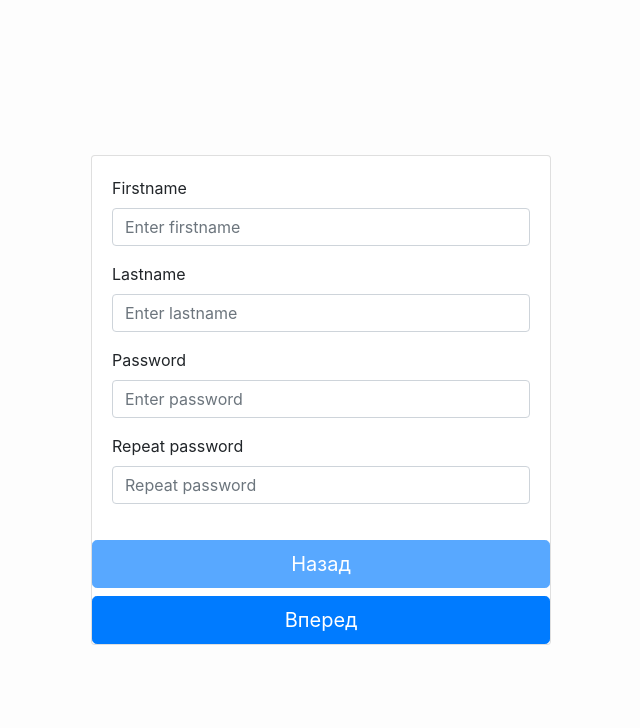
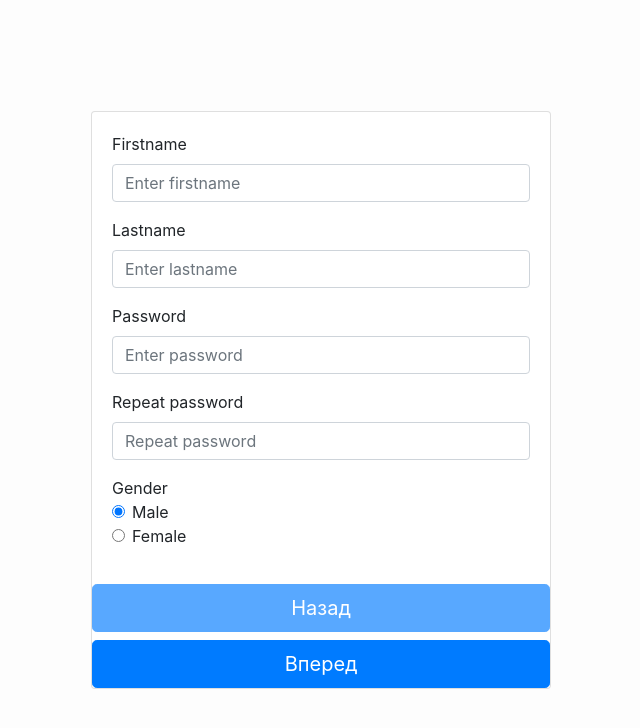
Before and after one commit to ReactWarriors/reactwarriors-form-task, a React (Create React App) app: page / in a window 1280 px wide. Shown: the top 728 px of the page, without its empty margins (319-959 px from the left). Built offline with nearby package versions, Linux system fonts and the light colour scheme.

Commit message:
Made last page

```diff
--- a/src/components/App.jsx
+++ b/src/components/App.jsx
@@ -2,25 +2,31 @@ import React from "react";
 import FirstPage from "./Pages/FirstPage";
 import SecondPage from "./Pages/SecondPage";
 import ThirdPage from "./Pages/ThirdPage";
-import StepButtons from "./StepButtons";
+import FinishPage from "./Pages/FinishPage";
+import countries from "../data/countries";
+import cities from "../data/cities";
 
 export default class App extends React.Component {
   constructor() {
     super();
     this.state = {
       page: 1,
+      country: null,
+      city: null,
       values: {
         firstname: "",
         lastname: "",
         password: "",
         email: "",
         mobile: "",
-        avatar: ""
+        avatar: "",
+        gender: "male"
       },
       errors: {
         firstname: false,
         lastname: false,
         password: false,
+        repeatPassword: false,
         mobile: false,
         email: false
       },
@@ -55,9 +61,36 @@ export default class App extends React.Component {
       ...this.state.values,
       [event.target.name]: event.target.value
     };
+    const newErrors = {
+      ...this.state.errors,
+      [event.target.name]: false
+    };
     this.setState(prevState => ({
       ...prevState,
-      values: newValues
+      values: newValues,
+      errors: newErrors
+    }));
+  };
+
+  onChangeAvatar = event => {
+    const reader = new FileReader();
+
+    reader.onload = event => {
+      this.onChange({
+        target: {
+          name: "avatar",
+          value: event.target.result
+        }
+      });
+    };
+
+    reader.readAsDataURL(event.target.files[0]);
+  };
+
+  resetPages = () => {
+    this.setState(prevState => ({
+      ...prevState,
+      page: 1
     }));
   };
 
@@ -116,15 +149,24 @@ export default class App extends React.Component {
     return this.setState(({ page }) => ({ page: page - 1 }));
   };
 
-  componentWillUnmount() {
-    // Remember state for the next mount
-    this.setState({
-      ...this.state
-    });
-  }
+  selectCountry = event => {
+    this.setState({ ...this.state, country: event.target.value });
+  };
+
+  selectCity = event => {
+    let towns = [];
+    for (let key in cities) {
+      if (cities[key].country == this.state.country) {
+        // this.setState({ ...this.state, city: event.target.value });
+        towns.push({ id: key, name: cities[key].name });
+      }
+    }
+    console.log(towns);
+    this.setState({ ...this.state, city: [...towns] });
+  };
 
   render() {
-    const { page, values, errors } = this.state;
+    const { page, values, errors, country, city } = this.state;
     return (
       <div className="form-container card">
         <form className="form card-body">
@@ -140,16 +182,32 @@ export default class App extends React.Component {
               values={values}
               onChange={this.onChange}
               errors={errors}
+              country={country}
+              city={city}
+              selectCountry={this.selectCountry}
+              selectCity={this.selectCity}
             />
           )}
           {page === 3 && (
             <ThirdPage
               values={values}
               onChange={this.onChange}
+              onChangeAvatar={this.onChangeAvatar}
               errors={errors}
             />
           )}
+          {page === 4 && (
+            <FinishPage
+              values={values}
+              onChange={this.onChange}
+              errors={errors}
+              country={country}
+              city={city}
+              resetPages={this.resetPages}
+            />
+          )}
         </form>
+
         <div>
           <button
             className="btn btn-lg btn-primary btn-block"
@@ -161,6 +219,7 @@ export default class App extends React.Component {
           <button
             className="btn btn-lg btn-primary btn-block"
             onClick={this.nextPage}
+            disabled={page === 4}
           >
             Вперед
           </button>
--- /dev/null
+++ b/src/components/Pages/FinishPage.jsx
@@ -0,0 +1,25 @@
+import React from "react";
+
+export default class FinishPage extends React.Component {
+  render() {
+    const { onChange, values, country, city, resetPages } = this.props;
+    return (
+      <div class="card" style={{ width: "100%" }}>
+        <img class="card-img-top" src={values.avatar} />
+        <div class="card-body">
+          <h5 class="card-title">
+            {values.firstname} {values.lastname}
+          </h5>
+          <p class="card-text">Email: {values.email}</p>
+          <p class="card-text">Mobile: {values.mobile}</p>
+          <p class="card-text">
+            Location: {values.country} {values.city}
+          </p>
+          <a href="#" class="btn btn-primary" onClick={resetPages}>
+            Reset
+          </a>
+        </div>
+      </div>
+    );
+  }
+}
--- a/src/components/Pages/FirstPage.jsx
+++ b/src/components/Pages/FirstPage.jsx
@@ -43,7 +43,39 @@ export default class FirstPage extends React.Component {
           placeholder="Repeat password"
           name="repeatPassword"
           onChange={onChange}
+          errors={errors.repeatPassword}
         />
+        <fieldset className="form-group">
+          <div>Gender</div>
+          <div className="form-check">
+            <input
+              className="form-check-input"
+              type="radio"
+              id="male"
+              name="gender"
+              value="male"
+              checked={values.gender === "male"}
+              onChange={onChange}
+            />
+            <label className="form-check-label" htmlFor="male">
+              Male
+            </label>
+          </div>
+          <div className="form-check">
+            <input
+              className="form-check-input"
+              type="radio"
+              id="female"
+              name="gender"
+              value="female"
+              checked={values.gender === "female"}
+              onChange={onChange}
+            />
+            <label className="form-check-label" htmlFor="female">
+              Female
+            </label>
+          </div>
+        </fieldset>
       </div>
     );
   }
--- a/src/components/Pages/SecondPage.jsx
+++ b/src/components/Pages/SecondPage.jsx
@@ -1,28 +1,41 @@
 import React from "react";
 import Field from "./Field";
 import countries from "../../data/countries";
-import cities from "../../data/cities";
+export default class SecondPage extends React.Component {
+  // <select
+  //   id="city"
+  //   name="city"
+  //   className="custom-select"
+  //   onChange={this.selectCity}
+  // >
+  //   {Object.values(cities)
+  //     .filter(city => city.country === this.state.geoLocation)
+  //     .map(city => (
+  //       <option
+  //         key={city.country}
+  //         value={city.country}
+  //         selected={city.country === this.state.city}
+  //       >
+  //         {city.name}
+  //       </option>
+  //     ))}
+  // </select>
 
-export default class SecondPage extends React.Component {
-  constructor() {
-    super();
-    this.state = {
-      // country: 1,
-      // city: 1
-      geoLocation: 1
-    };
-  }
-
-  selectCountry = event => {
-    this.setState({ ...this.state, geoLocation: event.target.value });
-  };
-
-  selectCity = event => {
-    this.setState({ ...this.state, geoLocation: event.target.value });
-  };
+  // <option
+  //   key={}
+  //   value={cities[key]}
+  //   selected={cities[key] === this.state.country}
+  // >
 
   render() {
-    const { onChange, errors } = this.props;
+    const {
+      onChange,
+      errors,
+      selectCity,
+      selectCountry,
+      country,
+      city
+    } = this.props;
     return (
       <div>
         <Field
@@ -49,37 +62,16 @@ export default class SecondPage extends React.Component {
             id="country"
             name="country"
             className="custom-select"
-            onChange={this.selectCountry}
+            onChange={selectCountry}
+            value={country}
           >
             {countries.map(country => (
-              <option
-                key={country.id}
-                value={country.id}
-                selected={country.id === this.state.country}
-              >
+              <option key={country.id} value={country.id}>
                 {country.name}
               </option>
             ))}
           </select>
           <label htmlFor="city">City</label>
-          <select
-            id="city"
-            name="city"
-            className="custom-select"
-            onChange={this.selectCity}
-          >
-            {Object.values(cities)
-              .filter(city => city.country === this.state.geoLocation)
-              .map(city => (
-                <option
-                  key={city.country}
-                  value={city.country}
-                  selected={city.country === this.state.city}
-                >
-                  {city.name}
-                </option>
-              ))}
-          </select>
         </div>
       </div>
     );
--- a/src/components/Pages/ThirdPage.jsx
+++ b/src/components/Pages/ThirdPage.jsx
@@ -2,20 +2,23 @@ import React from "react";
 
 export default class ThirdPage extends React.Component {
   render() {
-    const { errors, avatar, onChange } = this.props;
+    const { errors, avatar, onChange, onChangeAvatar, values } = this.props;
     return (
+      <div>
+        <img className="mb-4" width="100%" src={values.avatar} alt="" />
         <div className="custom-file">
           <input
             type="file"
             className="custom-file-input"
-          id="file"
-          value={avatar}
-          onChange={onChange}
+            id="customFile"
+            name="avatar"
+            onChange={onChangeAvatar}
           />
           <label className="custom-file-label" htmlFor="file">
             Choose avatar
           </label>
         </div>
+      </div>
     );
   }
 }
```
Lines whose indentation alone changed are shown as unchanged.
